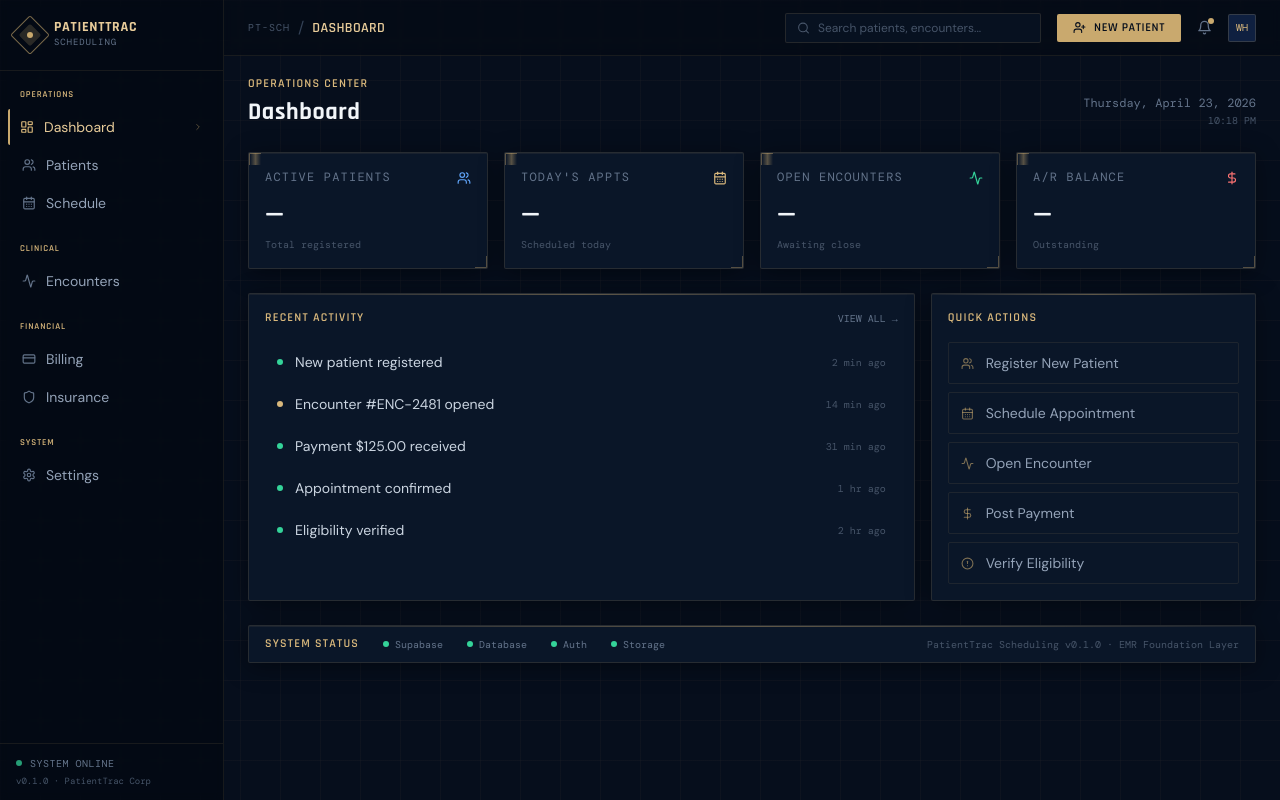
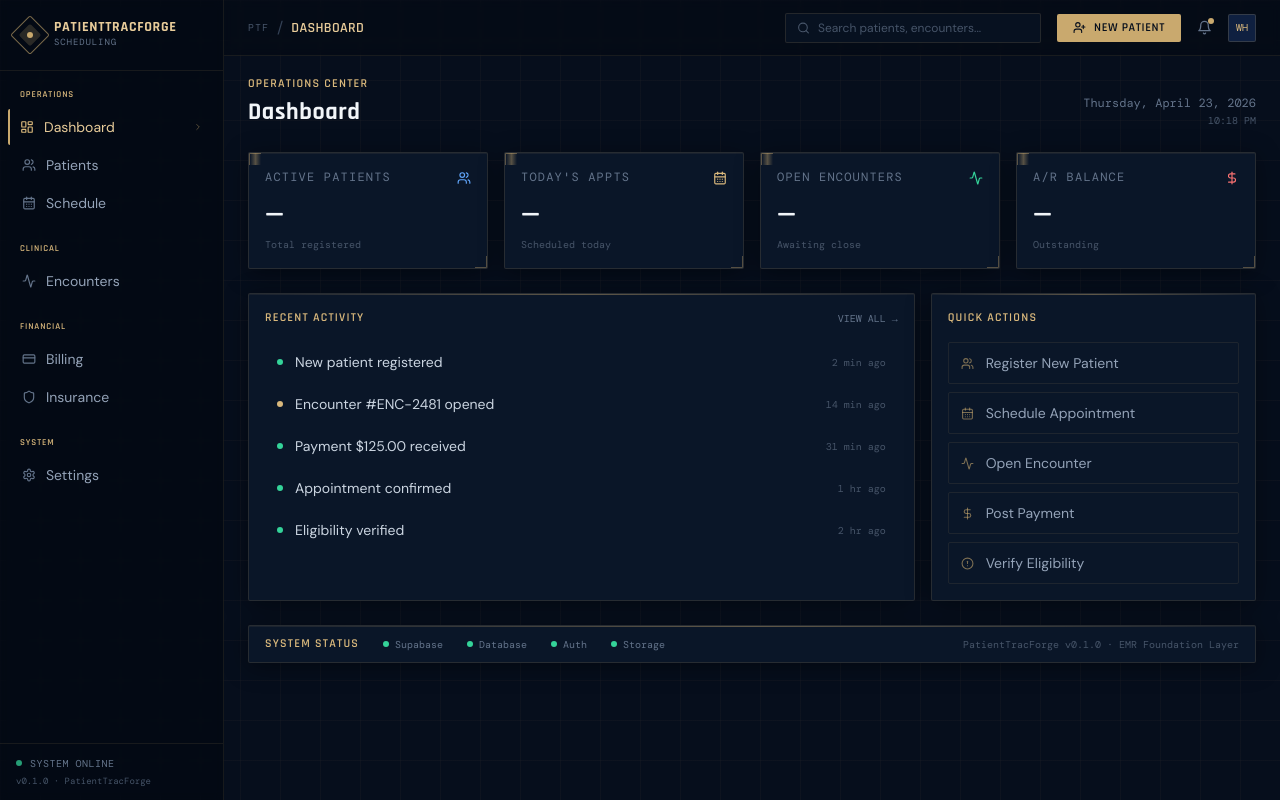
Before and after one commit to PatientTrac/patienttrac-scheduling, a React (Vite) app: page /dashboard in a window 1280 px wide. Built offline with nearby package versions, Linux system fonts and the light colour scheme; no server answers; a web font is replaced by a local one.

Commit message:
rebrand: PatientTrac Scheduling → PatientTracForge

```diff
--- a/index.html
+++ b/index.html
@@ -4,8 +4,8 @@
     <meta charset="UTF-8" />
     <link rel="icon" type="image/svg+xml" href="/favicon.svg" />
     <meta name="viewport" content="width=device-width, initial-scale=1.0" />
-    <meta name="description" content="PatientTrac Scheduling — Patient Registration, Scheduling & Billing" />
-    <title>PatientTrac Scheduling</title>
+    <meta name="description" content="PatientTracForge — EMR Scheduling Platform" />
+    <title>PatientTracForge</title>
 
     <!-- Google Fonts: Rajdhani (display) + DM Sans (body) + DM Mono (data) -->
     <link rel="preconnect" href="https://fonts.googleapis.com" />
--- a/src/admin/components/AdminShell.tsx
+++ b/src/admin/components/AdminShell.tsx
@@ -45,7 +45,7 @@ export function AdminShell() {
               </div>
             </div>
             <div>
-              <div className="font-display font-bold text-xs text-gold-300 tracking-wider uppercase">PatientTrac</div>
+              <div className="font-display font-bold text-xs text-gold-300 tracking-wider uppercase">PatientTracForge</div>
               <div className="font-mono text-[9px] text-red-400/80 tracking-widest uppercase mt-0.5 flex items-center gap-1">
                 <Lock size={8} />
                 Admin Portal
--- a/src/admin/pages/AdminLogin.tsx
+++ b/src/admin/pages/AdminLogin.tsx
@@ -71,7 +71,7 @@ export function AdminLogin() {
             </div>
             <div className="text-left">
               <div className="font-display font-bold text-lg text-gold-300 tracking-wider uppercase leading-none">
-                PatientTrac
+                PatientTracForge
               </div>
               <div className="font-mono text-[10px] text-slate-500 tracking-widest uppercase">
                 Admin Portal
@@ -159,7 +159,7 @@ export function AdminLogin() {
 
               <div className="px-3 py-3 bg-gold-500/5 border border-gold-500/15 rounded-sm">
                 <div className="text-xs text-slate-400 leading-relaxed">
-                  Open your <span className="text-gold-300">Google Authenticator</span> app and enter the 6-digit code for PatientTrac.
+                  Open your <span className="text-gold-300">Google Authenticator</span> app and enter the 6-digit code for PatientTracForge.
                 </div>
               </div>
 
@@ -224,7 +224,7 @@ export function AdminLogin() {
 
         {/* Footer */}
         <div className="text-center mt-4 font-mono text-[10px] text-slate-700">
-          PatientTrac Corp · HIPAA Compliant · All access logged
+          PatientTracForge · HIPAA Compliant · All access logged
         </div>
       </div>
     </div>
--- a/src/components/layout/Sidebar.tsx
+++ b/src/components/layout/Sidebar.tsx
@@ -44,7 +44,7 @@ export function Sidebar() {
           </div>
           <div>
             <div className="font-display font-bold text-sm text-gold-300 tracking-wider leading-none uppercase">
-              PatientTrac
+              PatientTracForge
             </div>
             <div className="font-mono text-[9px] text-slate-500 tracking-widest uppercase mt-0.5">
               Scheduling
@@ -98,7 +98,7 @@ export function Sidebar() {
           <span className="font-mono text-[10px] text-slate-500 tracking-wider">SYSTEM ONLINE</span>
         </div>
         <div className="mt-1 font-mono text-[9px] text-slate-600">
-          v0.1.0 · PatientTrac Corp
+          v0.1.0 · PatientTracForge
         </div>
       </div>
     </aside>
--- a/src/components/layout/Topbar.tsx
+++ b/src/components/layout/Topbar.tsx
@@ -1,6 +1,5 @@
 import { useLocation, useNavigate } from 'react-router-dom'
-import { Search, Bell, Plus, UserPlus } from 'lucide-react'
-import { cn } from '@/lib/utils'
+import { Search, Bell, UserPlus } from 'lucide-react'
 
 const breadcrumbs: Record<string, string> = {
   '/dashboard':  'Dashboard',
@@ -16,13 +15,13 @@ const breadcrumbs: Record<string, string> = {
 export function Topbar() {
   const location = useLocation()
   const navigate = useNavigate()
-  const label = breadcrumbs[location.pathname] ?? 'PatientTrac'
+  const label = breadcrumbs[location.pathname] ?? 'PatientTracForge'
 
   return (
     <header className="h-14 flex-shrink-0 flex items-center gap-4 px-6 border-b border-gold-500/10 bg-navy-950/40 backdrop-blur-sm">
       {/* Breadcrumb */}
       <div className="flex items-center gap-2 flex-1">
-        <span className="font-mono text-[10px] text-slate-600 tracking-widest uppercase">PT-SCH</span>
+        <span className="font-mono text-[10px] text-slate-600 tracking-widest uppercase">PTF</span>
         <span className="text-slate-700">/</span>
         <span className="font-display font-semibold text-sm text-gold-300 tracking-wide uppercase">
           {label}
--- a/src/components/ui/ModuleStub.tsx
+++ b/src/components/ui/ModuleStub.tsx
@@ -11,7 +11,7 @@ export function ModuleStub({ icon: Icon, title, description, sprint }: ModuleStu
   return (
     <div className="space-y-5 animate-fade-in">
       <div>
-        <div className="section-heading mb-1">PatientTrac</div>
+        <div className="section-heading mb-1">PatientTracForge</div>
         <h1 className="font-display font-bold text-2xl text-slate-100 tracking-wide">{title}</h1>
       </div>
       <div className="hud-panel hud-bracket p-16 flex flex-col items-center justify-center text-center">
--- a/src/lib/auth.tsx
+++ b/src/lib/auth.tsx
@@ -1,5 +1,5 @@
 /**
- * AuthContext — PatientTrac Auth + RBAC + MFA
+ * AuthContext — PatientTracForge Auth + RBAC + MFA
  *
  * Flow:
  * 1. User signs in with email + password (Supabase Auth)
--- a/src/pages/Dashboard.tsx
+++ b/src/pages/Dashboard.tsx
@@ -1,5 +1,5 @@
-import { Users, CalendarDays, DollarSign, Activity, TrendingUp, Clock, AlertCircle } from 'lucide-react'
-import { cn, formatCurrency, formatDate } from '@/lib/utils'
+import { Users, CalendarDays, DollarSign, Activity, AlertCircle } from 'lucide-react'
+import { cn } from '@/lib/utils'
 
 const kpis = [
   { label: 'Active Patients',     value: '—',    icon: Users,        color: 'text-blue-400',    sub: 'Total registered' },
@@ -121,7 +121,7 @@ export function Dashboard() {
           </div>
         ))}
         <div className="ml-auto font-mono text-[10px] text-slate-600">
-          PatientTrac Scheduling v0.1.0 · EMR Foundation Layer
+          PatientTracForge v0.1.0 · EMR Foundation Layer
         </div>
       </div>
     </div>
```
Also changed, not shown: package.json (+3 -4 lines), 1 other file (tests, documents, lock files or other folders).
